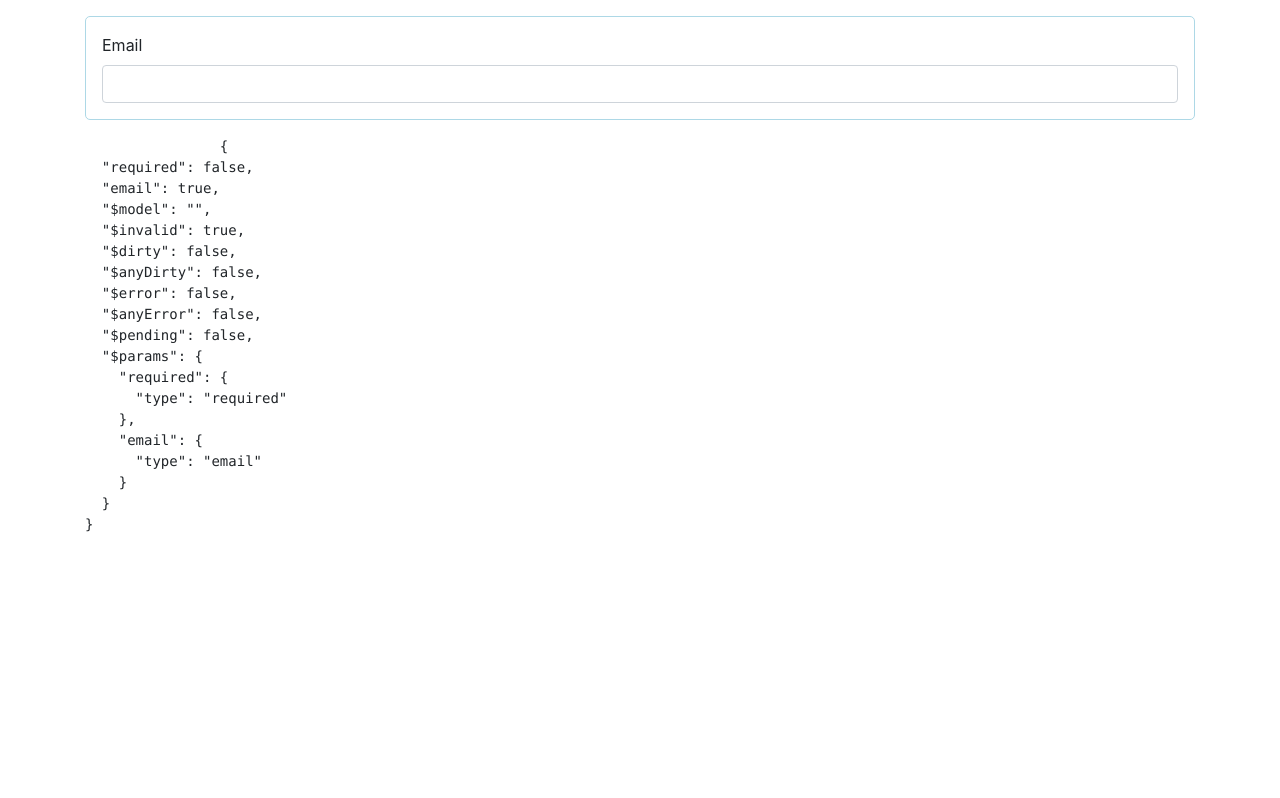
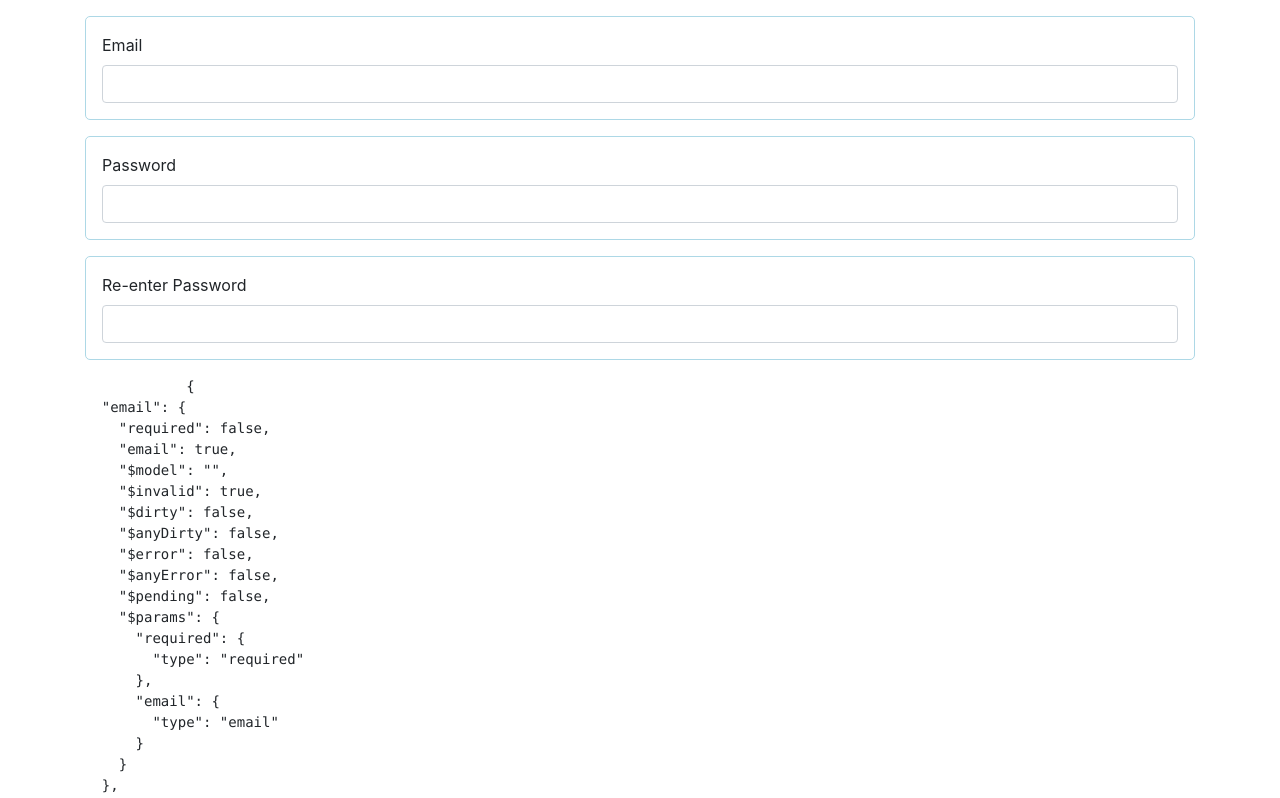
Before and after one commit to NorthwooDzp/vue-learning, a Vue app: page / in a window 1280 px wide. Shown: the top 798 px of the page. Built offline with nearby package versions, Linux system fonts and the light colour scheme.

Commit message:
b8l4 done

```diff
--- a/src/App.vue
+++ b/src/App.vue
@@ -6,7 +6,7 @@
                 <input type="email"
                        id="email"
                        class="form-control"
-                       @change="$v.email.$touch()"
+                       @blur="$v.email.$touch()"
                        v-model="email"
                        :class="{'is-invalid': $v.email.$error}"
                 >
@@ -21,28 +21,79 @@
                     Required field
                 </div>
             </div>
-            <pre>
-                {{$v.email}}
-            </pre>
+            <div class="form-group">
+                <label for="password">Password</label>
+                <input type="password"
+                       id="password"
+                       class="form-control"
+                       :class="{'is-invalid': $v.password.$error}"
+                       v-model="password"
+                       @blur="$v.password.$touch()"
+                >
+                <div class="invalid-feedback"
+                     v-if="$v.password.$error && !$v.password.minLength"
+                >
+                    Password should contains at least {{$v.password.$params.minLength.min}} symbols. Now it has {{password.length}} symbols.
+                </div>
+                <div class="invalid-feedback"
+                     v-if="$v.password.$error && !$v.password.required"
+                >
+                    Required field
+                </div>
+            </div>
+            <div class="form-group">
+                <label for="passwordConfirmation">Re-enter Password</label>
+                <input type="password"
+                       id="passwordConfirmation"
+                       class="form-control"
+                       :class="{'is-invalid': $v.passwordConfirmation.$error}"
+                       v-model="passwordConfirmation"
+                       @blur="$v.passwordConfirmation.$touch()"
+                >
+                <div class="invalid-feedback"
+                     v-if="$v.passwordConfirmation.$error && !$v.passwordConfirmation.sameAs"
+                >
+                    Passwords does not match
+                </div>
+                <div class="invalid-feedback"
+                     v-if="$v.passwordConfirmation.$error && !$v.passwordConfirmation.required"
+                >
+                    Required field
+                </div>
+            </div>
         </form>
+        <pre>
+            {{$v}}
+        </pre>
     </div>
 
 </template>
 
 <script>
-    import {required, email} from 'vuelidate/lib/validators'
+    import { required, email, minLength, sameAs } from 'vuelidate/lib/validators';
 
     export default {
         name: 'app',
         data() {
             return {
-                email: ''
-            }
+                email: '',
+                password: '',
+                passwordConfirmation: ''
+            };
         },
         validations: {
             email: {
                 required,
                 email
+            },
+            password: {
+                required,
+                minLength: minLength(6)
+            },
+            passwordConfirmation: {
+                required,
+                // sameAs: sameAs('password')
+                sameAs: sameAs((vue) => vue.password) // correct way
             }
         }
     };
@@ -50,8 +101,8 @@
 
 <style lang="scss">
     .form-group {
-            padding: 16px;
-            border-radius: 5px;
-            border: 1px solid lightblue;
+        padding: 16px;
+        border-radius: 5px;
+        border: 1px solid lightblue;
     }
 </style>
```
